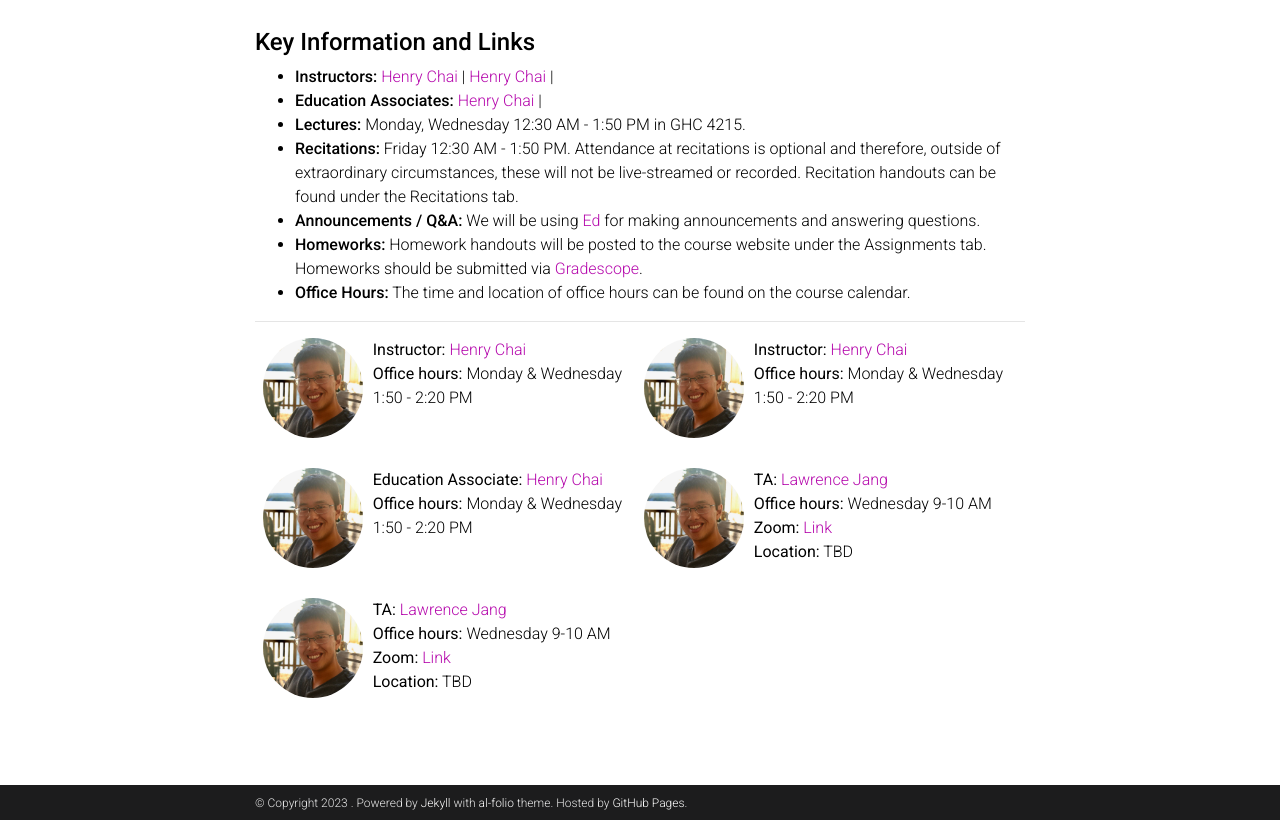
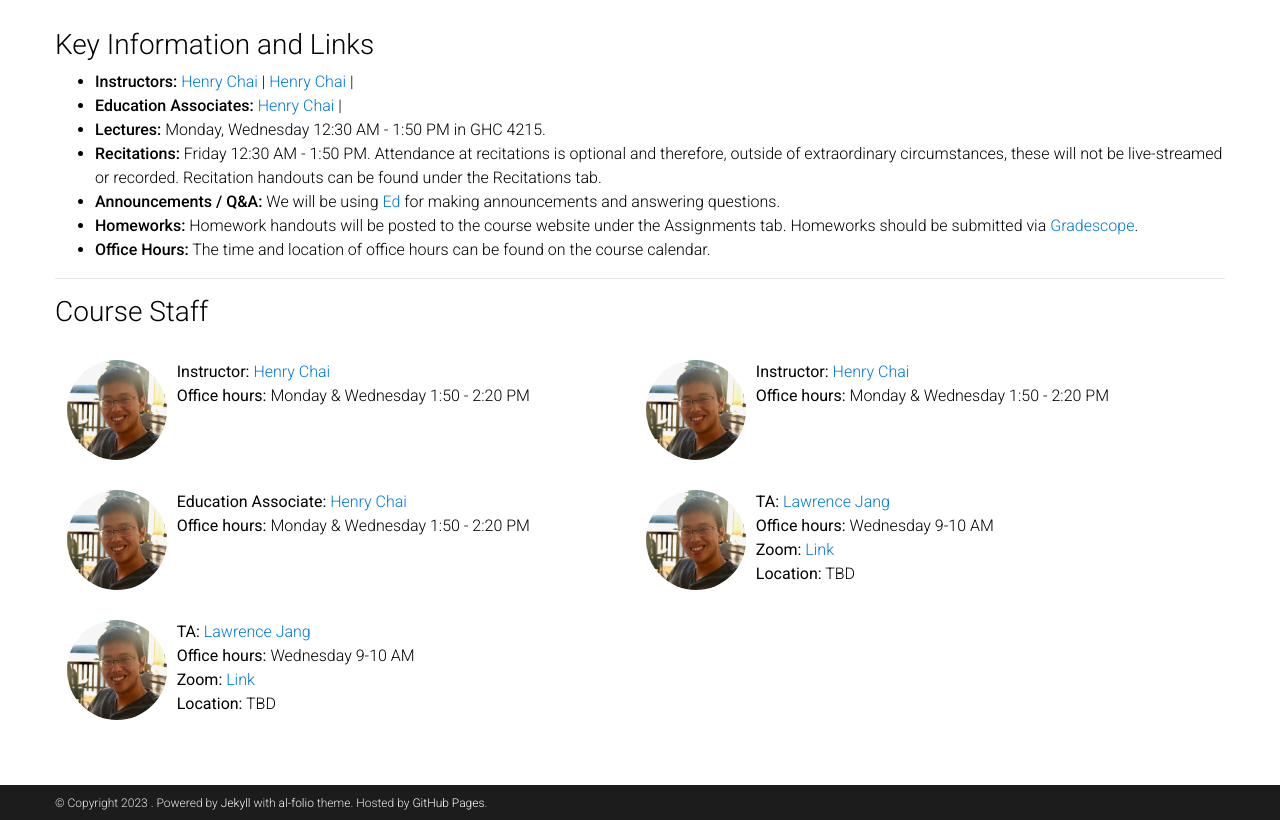
Before and after one commit to scaldas/10601-2023-su, a Jekyll site: the page built from _pages/about.md, in a window 1280 px wide and 1049 px high, cut to the strip 229-1049 px from the top of the window. Built offline with Jekyll 4.4.1, drawn with Linux system fonts in a browser that asks for light colours; comment, search, counter and statistics services are not loaded; a style sheet for code colours, icons or effects is not loaded.

Commit message:
Large max_width, dark_mode false, links blue.

```diff
--- a/_config.yml
+++ b/_config.yml
@@ -50,7 +50,7 @@ navbar_fixed: true
 footer_fixed: true
 
 # Dimensions
-max_width: 800px
+max_width: 1200px
 
 # TODO: add layout settings (single page vs. multi-page)
 
@@ -255,7 +255,7 @@ enable_masonry:             false   # enables automatic project cards arrangemen
 enable_math:                true   # enables math typesetting (uses MathJax)
 enable_tooltips:            false  # enables automatic tooltip links generated
                                    # for each section titles on pages and posts
-enable_darkmode:            true   # enables switching between light/dark modes
+enable_darkmode:            false   # enables switching between light/dark modes
 enable_navbar_social:       false  # enables displaying social links in the
                                    # navbar on the about page
 enable_project_categories:  false   # enables categorization of projects into
--- a/_includes/staff.html
+++ b/_includes/staff.html
@@ -1,3 +1,4 @@
+<h3>Course Staff</h3>&nbsp;
 <div class="instructors clearfix">
     {% for instructor in site.data.staff.Instructors %}
     <div class="instructor-profile-two-col">
--- a/_pages/about.md
+++ b/_pages/about.md
@@ -7,7 +7,7 @@ logo: ml-logo.gif
 news: true
 ---
 
-#### **Key Information and Links**
+### Key Information and Links
 
 - **Instructors:** {% for instructor in site.data.staff.Instructors %}[{{instructor.name}}](mailto:{{ instructor.email }}) \| {% endfor %}
 - **Education Associates:** {% for instructor in site.data.staff.EducationAssociates %}[{{instructor.name}}](mailto:{{ instructor.email }}) \| {% endfor %}
--- a/_sass/_themes.scss
+++ b/_sass/_themes.scss
@@ -7,8 +7,8 @@
   --global-code-bg-color: #{$code-bg-color-light};
   --global-text-color: #{$black-color};
   --global-text-color-light: #{$grey-color};
-  --global-theme-color: #{$purple-color};
-  --global-hover-color: #{$purple-color};
+  --global-theme-color: #{$blue-color};
+  --global-hover-color: #{$blue-color};
   --global-footer-bg-color: #{$grey-color-dark};
   --global-footer-text-color: #{$grey-color-light};
   --global-footer-link-color: #{$white-color};
--- a/assets/css/main.scss
+++ b/assets/css/main.scss
@@ -12,5 +12,5 @@ $max-content-width: {{ site.max_width }};
   "layout",
   "base",
   "distill",
-  "about"
+  "custom"
 ;
```
Also changed, not shown: _sass/_custom.scss (renamed from _sass/_about.scss).
